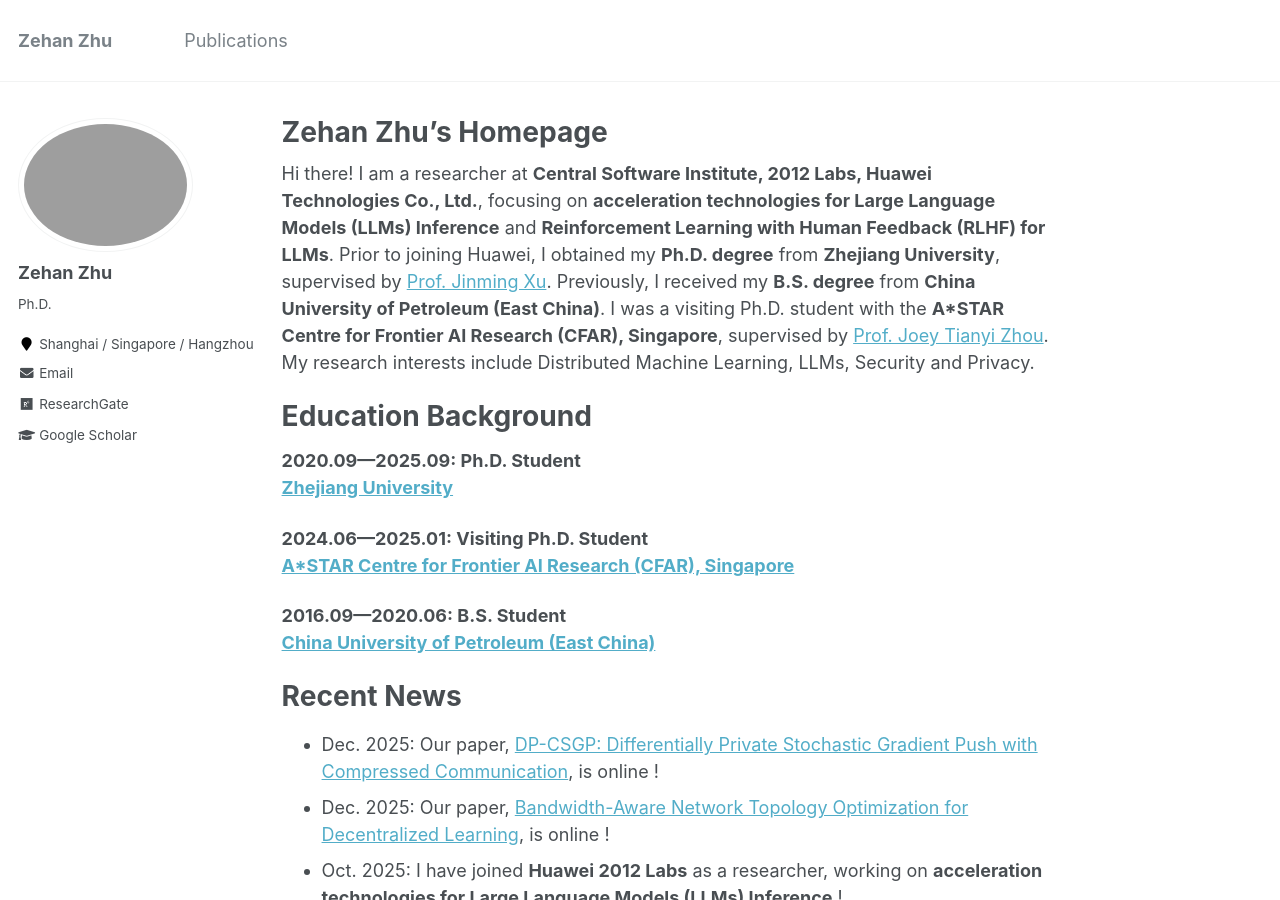
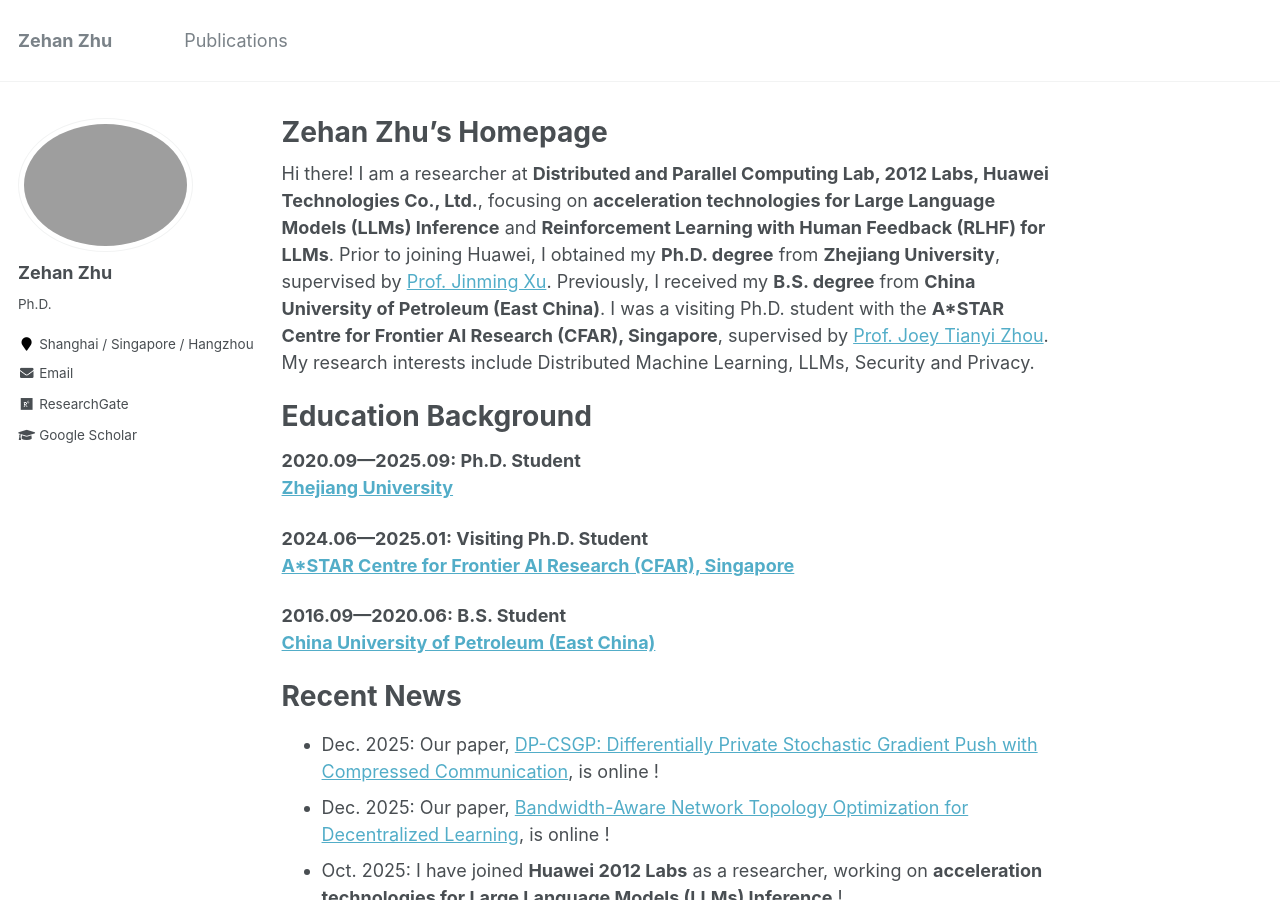
Before and after one commit to zehanzhu/zehanzhu.github.io, a Jekyll site: the page built from _pages/about.md, in a window 1280 px wide and 900 px high. Built offline with Jekyll 4.4.1, drawn with Linux system fonts in a browser that asks for light colours.

Commit message:
Update about.md

```diff
--- a/_pages/about.md
+++ b/_pages/about.md
@@ -9,7 +9,7 @@ redirect_from:
 ---
 
 
-Hi there! I am a researcher at **Central Software Institute, 2012 Labs, Huawei Technologies Co., Ltd.**, focusing on **acceleration technologies for Large Language Models (LLMs) Inference** and **Reinforcement Learning with Human Feedback (RLHF) for LLMs**. Prior to joining Huawei, I obtained my **Ph.D. degree** from **Zhejiang University**, supervised by [Prof. Jinming Xu](https://jinmingxu.github.io/). Previously, I received my **B.S. degree** from **China University of Petroleum (East China)**. I was a visiting Ph.D. student with the **A*STAR Centre for Frontier AI Research (CFAR), Singapore**, supervised by [Prof. Joey Tianyi Zhou](https://joeyzhouty.github.io/). My research interests include Distributed Machine Learning, LLMs, Security and Privacy.
+Hi there! I am a researcher at **Distributed and Parallel Computing Lab, 2012 Labs, Huawei Technologies Co., Ltd.**, focusing on **acceleration technologies for Large Language Models (LLMs) Inference** and **Reinforcement Learning with Human Feedback (RLHF) for LLMs**. Prior to joining Huawei, I obtained my **Ph.D. degree** from **Zhejiang University**, supervised by [Prof. Jinming Xu](https://jinmingxu.github.io/). Previously, I received my **B.S. degree** from **China University of Petroleum (East China)**. I was a visiting Ph.D. student with the **A*STAR Centre for Frontier AI Research (CFAR), Singapore**, supervised by [Prof. Joey Tianyi Zhou](https://joeyzhouty.github.io/). My research interests include Distributed Machine Learning, LLMs, Security and Privacy.
 
 
 
```
